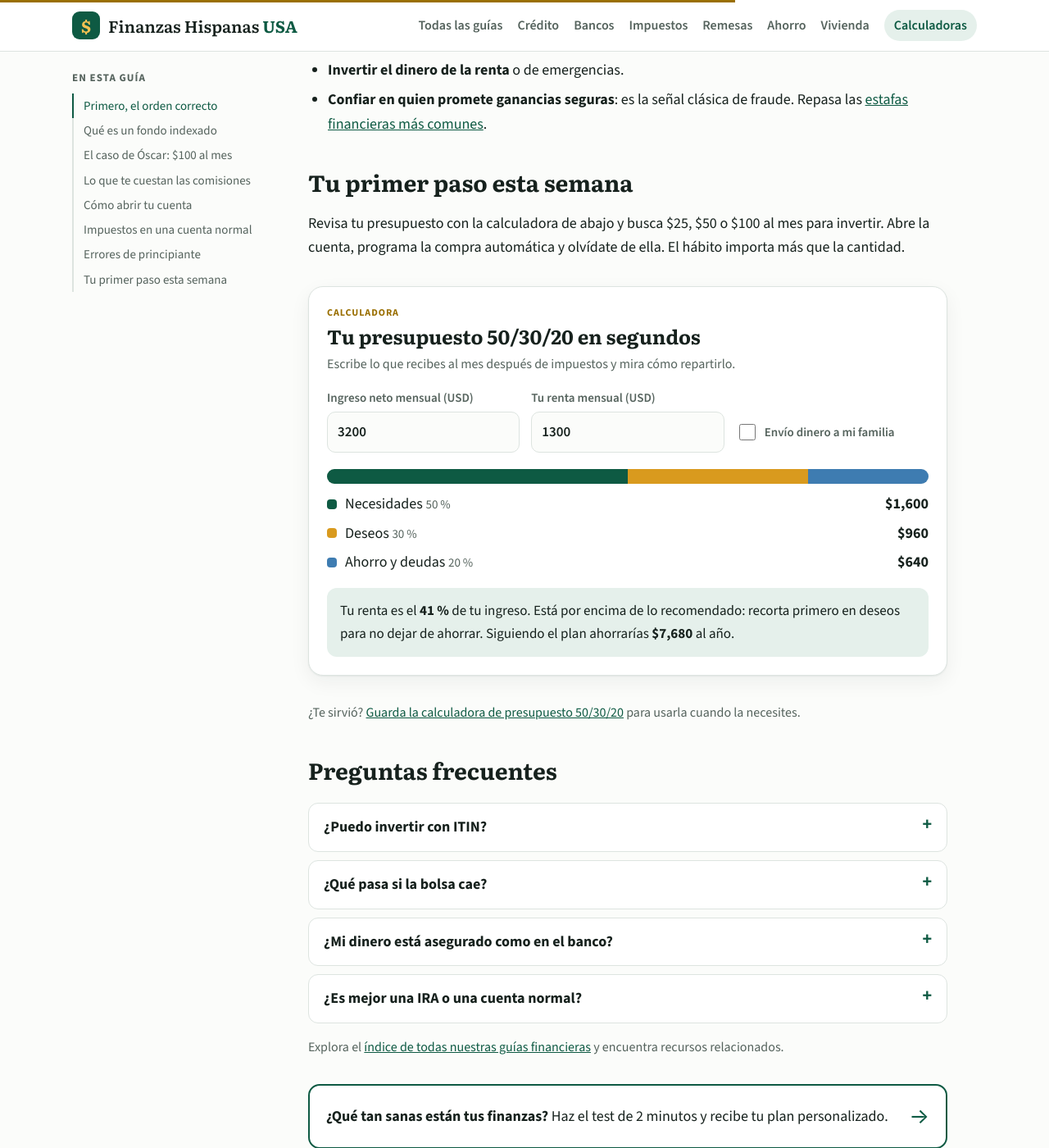
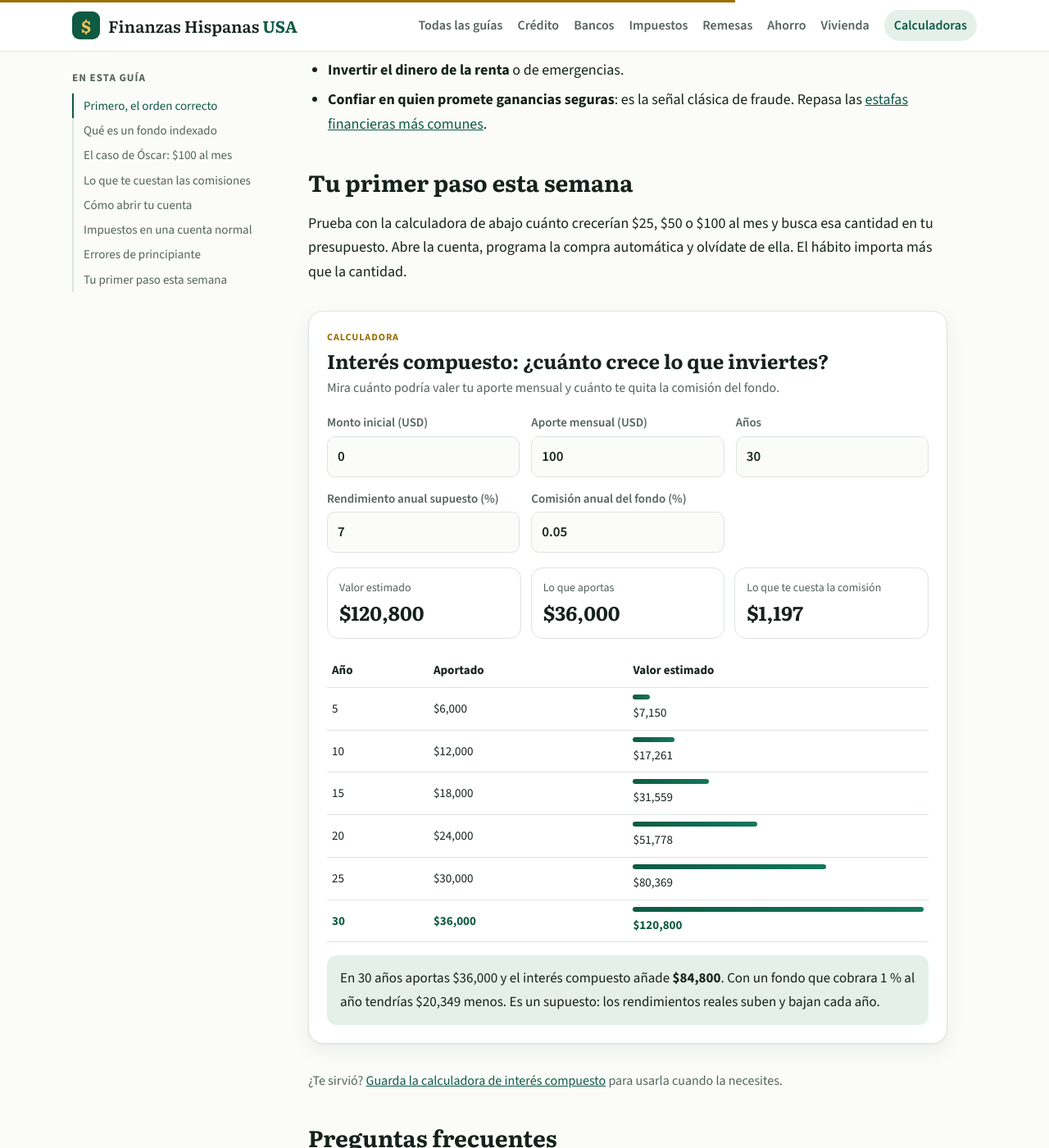
Before and after one commit to AnthonyHenriquezLuciano/finanzashispanasusa, a Jekyll site: the page built from _posts/2026-11-08-como-empezar-a-invertir-con-poco-dinero-fondos-indexados.md, in a window 1280 px wide and 1400 px high, scrolled down 3447 px. Shown: the whole window at 82% size. Built offline with Jekyll 4.4.1, drawn with Linux system fonts in a browser that asks for light colours.

Commit message:
Calculadora de interés compuesto + guía de deducción estándar o detallada + enlaces internos
Co-Authored-By: Claude Opus 5.5 <noreply@anthropic.com>
Claude-Session: https://claude.ai/code/session_018E8nodqmJommzDz9b1nwHg

```diff
--- a/_data/herramientas.yml
+++ b/_data/herramientas.yml
@@ -43,3 +43,8 @@
   titulo: Calculadora del Seguro Social
   corto: Compara tu cheque y el total cobrado si lo pides entre los 62 y los 70.
   icono: "◷"
+- slug: calculadora-interes-compuesto
+  include: inversion
+  titulo: Calculadora de interés compuesto
+  corto: Cuánto crece tu aporte mensual y cuánto te cuesta la comisión del fondo.
+  icono: "↗"
--- /dev/null
+++ b/_includes/tools/inversion.html
@@ -0,0 +1,17 @@
+<section class="tool" data-tool="inversion" aria-labelledby="t-inv">
+  <header class="tool-h"><p class="tool-tag">Calculadora</p><h2 id="t-inv" class="tool-title">Interés compuesto: ¿cuánto crece lo que inviertes?</h2><p>Mira cuánto podría valer tu aporte mensual y cuánto te quita la comisión del fondo.</p></header>
+  <div class="tool-grid">
+    <label>Monto inicial (USD)<input name="inicial" inputmode="decimal" value="0"></label>
+    <label>Aporte mensual (USD)<input name="mensual" inputmode="decimal" value="100"></label>
+    <label>Años<input name="anos" inputmode="numeric" value="30"></label>
+    <label>Rendimiento anual supuesto (%)<input name="rend" inputmode="decimal" value="7"></label>
+    <label>Comisión anual del fondo (%)<input name="fee" inputmode="decimal" value="0.05"></label>
+  </div>
+  <div class="pl-sum">
+    <div><span>Valor estimado</span><b data-out="final">—</b></div>
+    <div><span>Lo que aportas</span><b data-out="aporte">—</b></div>
+    <div><span>Lo que te cuesta la comisión</span><b data-out="costo">—</b></div>
+  </div>
+  <table class="pl-tab"><thead><tr><th>Año</th><th>Aportado</th><th>Valor estimado</th></tr></thead><tbody data-out="tabla"></tbody></table>
+  <p class="tool-result" data-out="veredicto" aria-live="polite"></p>
+</section>
--- a/_posts/2026-11-08-como-empezar-a-invertir-con-poco-dinero-fondos-indexados.md
+++ b/_posts/2026-11-08-como-empezar-a-invertir-con-poco-dinero-fondos-indexados.md
@@ -3,7 +3,7 @@ title: "Cómo empezar a invertir con poco dinero: fondos indexados paso a paso"
 description: "Qué es un fondo indexado, cómo abrir una cuenta de inversión con $100, cuánto pueden crecer $100 al mes en 30 años y por qué una comisión del 1 % te cuesta más de $20,000."
 date: 2026-11-08 07:00:00 -0400
 category: Ahorro
-herramienta: presupuesto
+herramienta: inversion
 keywords: [como empezar a invertir, fondos indexados en español, invertir con poco dinero, cuenta de corretaje, invertir en la bolsa estados unidos]
 resumen:
 - "Un **fondo indexado** compra de una vez cientos de empresas, como las del S&P 500, con comisiones muy bajas."
@@ -91,4 +91,4 @@ Una diferencia de menos de un punto le cuesta a Óscar **$20,348**. Antes de com
 
 ## Tu primer paso esta semana
 
-Revisa tu presupuesto con la calculadora de abajo y busca $25, $50 o $100 al mes para invertir. Abre la cuenta, programa la compra automática y olvídate de ella. El hábito importa más que la cantidad.
+Prueba con la calculadora de abajo cuánto crecerían $25, $50 o $100 al mes y busca esa cantidad en tu presupuesto. Abre la cuenta, programa la compra automática y olvídate de ella. El hábito importa más que la cantidad.
--- a/assets/js/tools.js
+++ b/assets/js/tools.js
@@ -194,6 +194,26 @@
       });
     },
 
+    inversion: function (root) {
+      function fv(ini, m, r, n) { var i = r / 1200; return i ? ini * Math.pow(1 + i, n) + m * (Math.pow(1 + i, n) - 1) / i : ini + m * n; }
+      bind(root, function () {
+        var ini = val(root, "inicial"), m = val(root, "mensual"), y = Math.min(60, Math.round(val(root, "anos"))), r = val(root, "rend"), fee = val(root, "fee"), out = $(root, '[data-out="veredicto"]');
+        if (!y || (!ini && !m)) { out.textContent = "Escribe un aporte y el número de años."; return; }
+        var net = r - fee, fin = fv(ini, m, net, y * 12), sin = fv(ini, m, r, y * 12), ap = ini + m * 12 * y;
+        $(root, '[data-out="final"]').textContent = usd.format(fin);
+        $(root, '[data-out="aporte"]').textContent = usd.format(ap);
+        $(root, '[data-out="costo"]').textContent = usd.format(sin - fin);
+        var rows = "", step = y <= 10 ? 1 : 5, max = fin, list = [];
+        for (var k = step; k <= y; k += step) list.push(k);
+        if (list[list.length - 1] !== y) list.push(y);
+        list.forEach(function (k) { var v = fv(ini, m, net, k * 12); rows += "<tr" + (k === y ? ' class="on"' : "") + "><td>" + k + "</td><td>" + usd.format(ini + m * 12 * k) + '</td><td><span class="pl-bar" style="width:' + (max ? v / max * 100 : 0) + '%"></span>' + usd.format(v) + "</td></tr>"; });
+        $(root, '[data-out="tabla"]').innerHTML = rows;
+        var g = fin - ap, alt = fv(ini, m, r - 1, y * 12);
+        out.innerHTML = "En " + y + " años aportas " + usd.format(ap) + " y el interés compuesto añade <b>" + usd.format(g) + "</b>." + (fee < 1 ? " Con un fondo que cobrara 1 % al año tendrías " + usd.format(fin - alt) + " menos." : " Una comisión tan alta se come buena parte de tu ganancia: compara con fondos indexados de menos de 0.2 %.") + " Es un supuesto: los rendimientos reales suben y bajan cada año.";
+        track("inversion");
+      });
+    },
+
     hipoteca: function (root) {
       bind(root, function () {
         var ing = val(root, "ingreso"), deu = val(root, "deudas"), eng = val(root, "enganche"), tasa = val(root, "tasa"), n = val(root, "plazo") * 12, dti = val(root, "tipo") / 100, tax = val(root, "tax") / 100;
--- /dev/null
+++ b/herramientas/calculadora-interes-compuesto.md
@@ -0,0 +1,23 @@
+---
+layout: herramienta
+title: "Calculadora de interés compuesto: cuánto crece tu inversión mensual"
+description: "Calcula cuánto podría valer tu inversión con aportes mensuales, cuánto aportas tú y cuánto te cuesta la comisión del fondo. Gratis, en español y sin registro."
+permalink: /herramientas/calculadora-interes-compuesto/
+include: inversion
+guia: /como-empezar-a-invertir-con-poco-dinero-fondos-indexados/
+---
+## Qué rendimiento poner
+
+Nadie sabe cuánto rendirá la bolsa. Muchas personas usan entre 5 % y 7 % anual como supuesto para un fondo indexado de acciones a largo plazo, y un número menor para bonos o cuentas de ahorro. Prueba varios escenarios: si el plan solo funciona con el 10 %, no es un buen plan.
+
+## Por qué la comisión pesa tanto
+
+La comisión anual se descuenta del valor total del fondo cada año, no solo de lo que aportas ese año. Por eso una diferencia que parece pequeña, como 0.05 % frente a 1 %, termina en miles de dólares después de varias décadas. La calculadora te muestra ese costo en dólares.
+
+## Cómo usar el resultado
+
+Si el valor final no alcanza tu meta, tienes tres palancas: aportar más, empezar antes o esperar más años. Subir el rendimiento supuesto no es una palanca: es una apuesta.
+
+## Comprueba los resultados
+
+Este cálculo es **educativo**, no incluye impuestos ni inflación y supone un rendimiento constante. Revisa las [fórmulas, ejemplos y limitaciones de las calculadoras](/metodologia-calculadoras/) antes de tomar una decisión.
```
Also changed, not shown: _posts/2026-10-17-como-declarar-impuestos-gratis.md (+2 -0 lines), _posts/2026-10-23-costo-real-comprar-casa-hipoteca-impuestos-seguro.md (+2 -0 lines), _posts/2026-11-09-deduccion-estandar-o-detallada-cual-te-conviene.md (added, +78 -0 lines), metodologia-calculadoras.md (+6 -0 lines).
